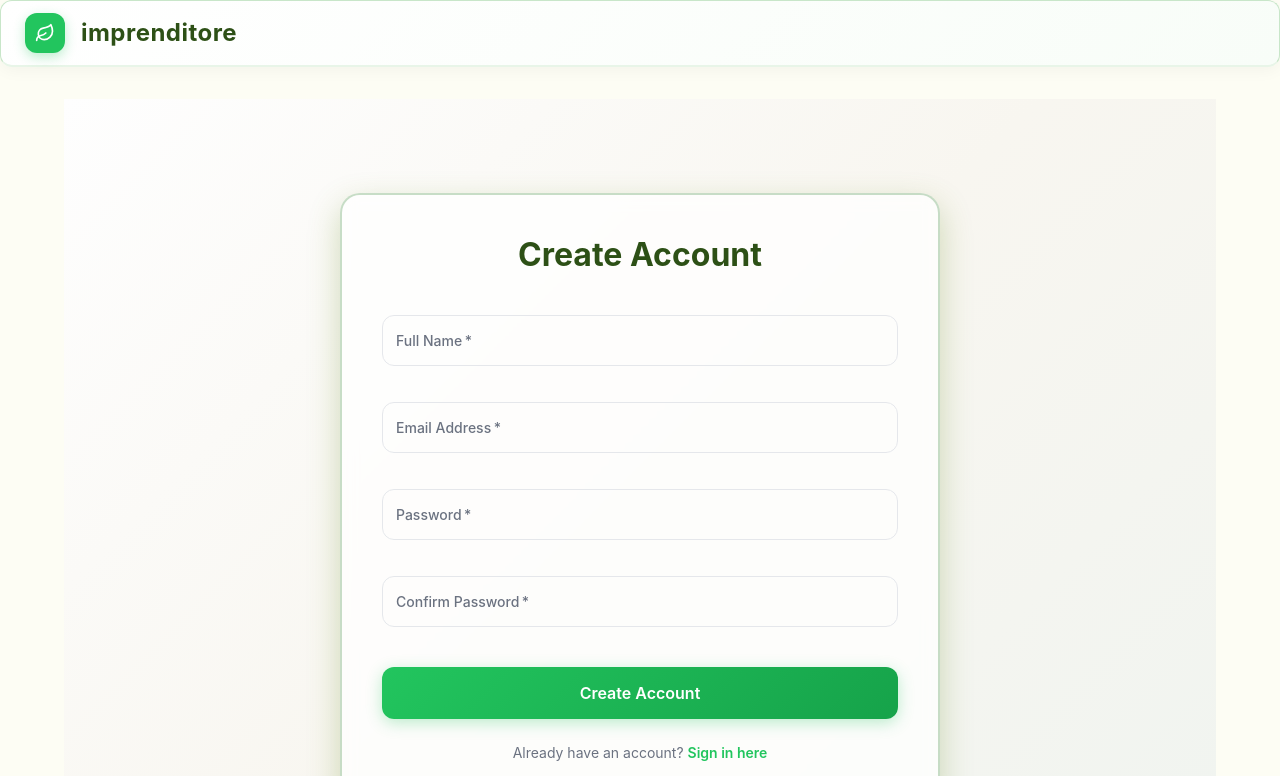
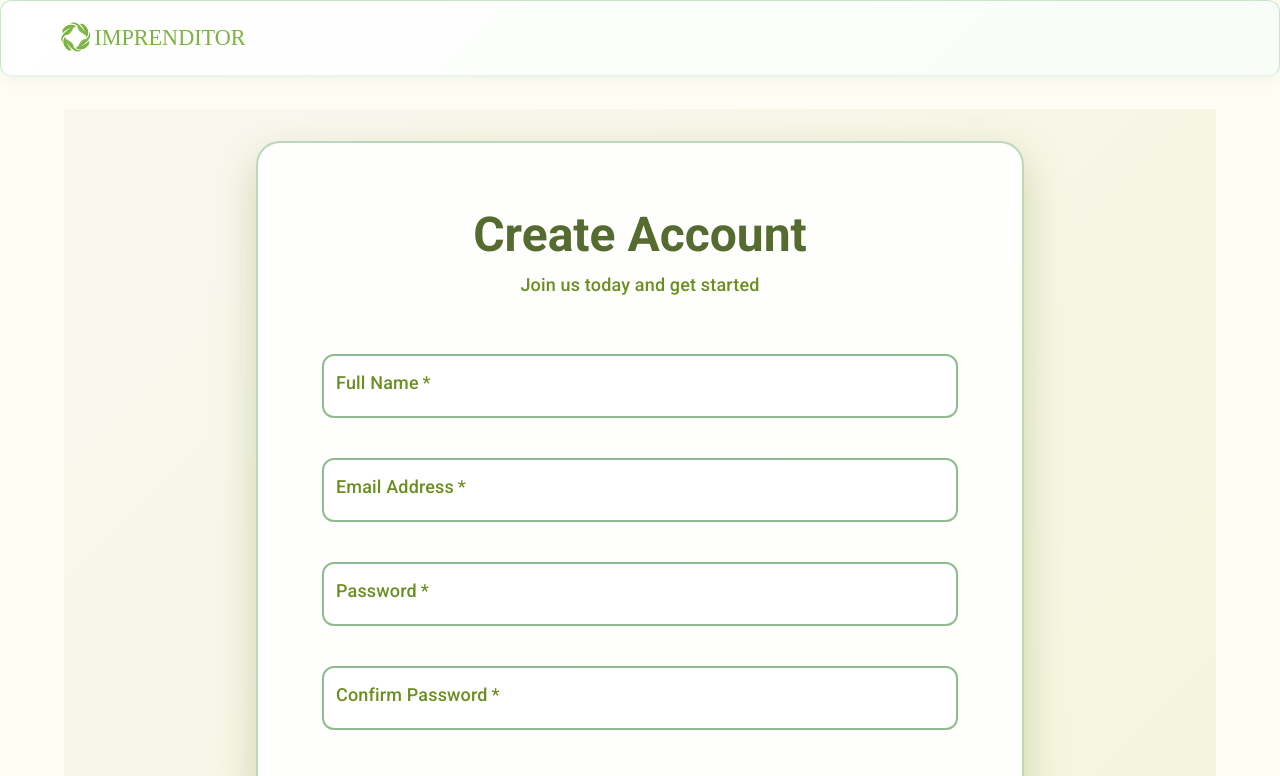
Before and after one commit to TiwariSudhanshu/SSM, a React (Create React App) app in the folder client/: page /register in a window 1280 px wide. Shown: the top 776 px of the page. Built offline with nearby package versions, Linux system fonts and the light colour scheme.

Commit message:
Updated navbar and login/register section

```diff
--- a/client/src/components/Navbar.js
+++ b/client/src/components/Navbar.js
@@ -4,6 +4,7 @@ import { useNavigate } from "react-router-dom"
 import { AppBar, Toolbar, Typography, Button, Box, IconButton, Drawer, List, ListItem } from "@mui/material"
 import { Leaf, Menu } from "lucide-react"
 import React from "react"
+import { ReactComponent as Logo } from './logo.svg';
 
 const Navbar = () => {
   const navigate = useNavigate()
@@ -90,6 +91,7 @@ const Navbar = () => {
           px: { xs: 2, sm: 3 },
         }}
       >
+
 <Box
   sx={{
     display: "flex",
@@ -97,36 +99,23 @@ const Navbar = () => {
     flexGrow: 1,
     cursor: "pointer",
   }}
-          onClick={() => window.location.href=("/")}
+  onClick={() => window.location.href = ("/")}
 >
   <Box
     sx={{
-              width: 40,
-              height: 40,
-              backgroundColor: "#22c55e",
-              borderRadius: "12px",
+      width: 220,
+      height: 50,
       display: "flex",
       alignItems: "center",
       justifyContent: "center",
       mr: 2,
-              boxShadow: "0 4px 12px rgba(34, 197, 94, 0.3)",
     }}
   >
-            <Leaf size={20} color="white" />
+    <Logo style={{ width: '100%', height: '100%', fill: '#7cb342' }} />
   </Box>
-          <Typography
-            variant="h6"
-            component="div"
-            sx={{
-              color: "#2d5016",
-              fontWeight: "bold",
-              fontSize: { xs: "1.25rem", sm: "1.5rem" },
-              letterSpacing: "0.02em",
-            }}
-          >
-            imprenditore
-          </Typography>
 </Box>
+
+
 
         {isAuthenticated && (
           <>
--- a/client/src/pages/Login.js
+++ b/client/src/pages/Login.js
@@ -1,6 +1,4 @@
-"use client";
-
-import { useState } from "react";
+import React, { useState } from "react";
 import { useNavigate, Link } from "react-router-dom";
 import {
   Box,
@@ -12,6 +10,8 @@ import {
   Link as MuiLink,
   createTheme,
   ThemeProvider,
+  Container,
+  useMediaQuery,
 } from "@mui/material";
 import { login } from "../services/api";
 
@@ -19,12 +19,12 @@ import { login } from "../services/api";
 const greenTheme = createTheme({
   palette: {
     primary: {
-      main: "#6B8E23", // Dark green
+      main: "#6B8E23",
       light: "#8FBC8F",
       dark: "#556B2F",
     },
     secondary: {
-      main: "#90EE90", // Light green
+      main: "#90EE90",
     },
     background: {
       default: "linear-gradient(135deg, #FAF7F0 0%, #F5F5DC 100%)",
@@ -66,14 +66,14 @@ const greenTheme = createTheme({
           textTransform: "none",
           fontWeight: 600,
           fontSize: "16px",
-          padding: "12px 24px",
+          padding: "14px 24px",
         },
       },
     },
     MuiPaper: {
       styleOverrides: {
         root: {
-          borderRadius: "16px",
+          borderRadius: "20px",
           border: "2px solid #8FBC8F",
         },
       },
@@ -88,6 +88,12 @@ const Login = () => {
     password: "",
   });
   const [error, setError] = useState("");
+  const [isLoading, setIsLoading] = useState(false);
+
+  // Responsive breakpoints
+  const isMobile = useMediaQuery('(max-width:600px)');
+  const isTablet = useMediaQuery('(max-width:960px)');
+  const isDesktop = useMediaQuery('(min-width:1200px)');
 
   const handleChange = (e) => {
     setFormData({
@@ -98,6 +104,9 @@ const Login = () => {
 
   const handleSubmit = async (e) => {
     e.preventDefault();
+    setIsLoading(true);
+    setError("");
+
     try {
       const response = await login(formData.email, formData.password);
       localStorage.setItem("token", response.token);
@@ -109,7 +118,36 @@ const Login = () => {
       }
     } catch (err) {
       setError(err.message || "Login failed");
+    } finally {
+      setIsLoading(false);
     }
+  };
+
+  // Dynamic sizing based on screen size
+  const getContainerWidth = () => {
+    if (isMobile) return "100%";
+    if (isTablet) return "70%";
+    if (isDesktop) return "70%";
+    return "60%";
+  };
+
+  const getMaxWidth = () => {
+    if (isMobile) return 400;
+    if (isTablet) return 600;
+    if (isDesktop) return 900;
+    return 700;
+  };
+
+  const getPadding = () => {
+    if (isMobile) return 4;
+    if (isTablet) return 6;
+    return 8;
+  };
+
+  const getTitleSize = () => {
+    if (isMobile) return "h5";
+    if (isTablet) return "h4";
+    return "h3";
   };
 
   return (
@@ -121,47 +159,83 @@ const Login = () => {
           alignItems: "center",
           minHeight: "100vh",
           background: "linear-gradient(135deg, #FAF7F0 0%, #F5F5DC 100%)",
-          padding: 2,
+          padding: { xs: 2, sm: 3, md: 4 },
+        }}
+      >
+        <Container
+          maxWidth={false}
+          sx={{
+            width: getContainerWidth(),
+            maxWidth: getMaxWidth(),
+            display: "flex",
+            justifyContent: "center",
           }}
         >
           <Paper
-          elevation={8}
+            elevation={12}
             sx={{
-            p: 5,
+              p: getPadding(),
               width: "100%",
-            maxWidth: 600,
-            background: "rgba(255, 255, 255, 0.75)",
-            backdropFilter: "blur(8px)",
-            WebkitBackdropFilter: "blur(8px)",
-            border: "2px solid rgba(143, 188, 143, 0.5)",
-            borderRadius: "20px",
-            boxShadow: "0 12px 32px rgba(107, 142, 35, 0.3)",
+              background: "rgba(255, 255, 255, 0.85)",
+              backdropFilter: "blur(10px)",
+              WebkitBackdropFilter: "blur(10px)",
+              border: "2px solid rgba(143, 188, 143, 0.6)",
+              borderRadius: "24px",
+              boxShadow: {
+                xs: "0 8px 24px rgba(107, 142, 35, 0.2)",
+                sm: "0 12px 32px rgba(107, 142, 35, 0.25)",
+                md: "0 16px 40px rgba(107, 142, 35, 0.3)",
+              },
+              minHeight: { xs: "auto", sm: "500px", md: "600px" },
             }}
           >
             <Typography
-            variant="h4"
+              variant={getTitleSize()}
               component="h1"
               gutterBottom
               sx={{
                 color: "#556B2F",
                 fontWeight: 700,
                 textAlign: "center",
-              mb: 3,
-              fontSize: "28px",
+                mb: { xs: 2, sm: 3, md: 1 },
+                fontSize: {
+                  xs: "24px",
+                  sm: "32px",
+                  md: "40px",
+                  lg: "48px",
+                },
               }}
             >
               Welcome Back
+            </Typography>
+
+            <Typography
+              variant="body1"
+              sx={{
+                color: "#6B8E23",
+                textAlign: "center",
+                mb: { xs: 3, sm: 4, md: 5 },
+                fontSize: {
+                  xs: "14px",
+                  sm: "16px",
+                  md: "18px",
+                },
+                fontWeight: 500,
+              }}
+            >
+              Sign in to your account to continue
             </Typography>
 
             {error && (
               <Alert
                 severity="error"
                 sx={{
-                mb: 3,
+                  mb: { xs: 2, sm: 3, md: 4 },
                   borderRadius: "12px",
                   backgroundColor: "#FFE6E6",
                   color: "#D32F2F",
                   border: "1px solid #FFCDD2",
+                  fontSize: { xs: "14px", sm: "16px" },
                 }}
               >
                 {error}
@@ -178,7 +252,16 @@ const Login = () => {
                 onChange={handleChange}
                 margin="normal"
                 required
-              sx={{ mb: 2 }}
+                sx={{
+                  mb: { xs: 2, sm: 3 },
+                  "& .MuiOutlinedInput-root": {
+                    height: { xs: "48px", sm: "56px", md: "64px" },
+                    fontSize: { xs: "14px", sm: "16px", md: "18px" },
+                  },
+                  "& .MuiInputLabel-root": {
+                    fontSize: { xs: "14px", sm: "16px", md: "18px" },
+                  },
+                }}
               />
 
               <TextField
@@ -190,31 +273,47 @@ const Login = () => {
                 onChange={handleChange}
                 margin="normal"
                 required
-              sx={{ mb: 3 }}
+                sx={{
+                  mb: { xs: 2, sm: 3, md: 4 },
+                  "& .MuiOutlinedInput-root": {
+                    height: { xs: "48px", sm: "56px", md: "64px" },
+                    fontSize: { xs: "14px", sm: "16px", md: "18px" },
+                  },
+                  "& .MuiInputLabel-root": {
+                    fontSize: { xs: "14px", sm: "16px", md: "18px" },
+                  },
+                }}
               />
+
 
               <Button
                 type="submit"
                 fullWidth
                 variant="contained"
+                disabled={isLoading}
                 sx={{
-                mt: 2,
-                mb: 3,
+                  mt: { xs: 1, sm: 2 },
+                  mb: { xs: 3, sm: 4 },
                   backgroundColor: "#6B8E23",
                   color: "#FFFFFF",
                   fontWeight: 600,
-                fontSize: "16px",
-                padding: "14px",
+                  fontSize: { xs: "16px", sm: "18px", md: "20px" },
+                  padding: { xs: "12px", sm: "16px", md: "20px" },
                   borderRadius: "12px",
+                  height: { xs: "48px", sm: "56px", md: "64px" },
                   "&:hover": {
                     backgroundColor: "#556B2F",
-                  transform: "translateY(-1px)",
-                  boxShadow: "0 6px 20px rgba(107, 142, 35, 0.3)",
+                    transform: "translateY(-2px)",
+                    boxShadow: "0 8px 24px rgba(107, 142, 35, 0.4)",
+                  },
+                  "&:disabled": {
+                    backgroundColor: "#8FBC8F",
+                    color: "#FFFFFF",
                   },
                   transition: "all 0.3s ease",
                 }}
               >
-              Sign In
+                {isLoading ? "Signing In..." : "Sign In"}
               </Button>
 
               <Box sx={{ textAlign: "center" }}>
@@ -222,7 +321,8 @@ const Login = () => {
                   variant="body2"
                   sx={{
                     color: "#6B8E23",
-                  fontSize: "14px",
+                    fontSize: { xs: "14px", sm: "16px", md: "18px" },
+                    fontWeight: 500,
                   }}
                 >
                   Don't have an account?{" "}
@@ -245,6 +345,7 @@ const Login = () => {
               </Box>
             </form>
           </Paper>
+        </Container>
       </Box>
     </ThemeProvider>
   );
--- a/client/src/pages/Register.js
+++ b/client/src/pages/Register.js
@@ -1,120 +1,244 @@
+import React, { useState } from "react";
+import { useNavigate, Link } from "react-router-dom";
+import {
+  Box,
+  Paper,
+  TextField,
+  Button,
+  Typography,
+  Alert,
+  Link as MuiLink,
+  createTheme,
+  ThemeProvider,
+  Container,
+  useMediaQuery,
+} from "@mui/material";
+import { register } from "../services/api";
 
-import { useState } from "react"
-import { useNavigate, Link } from "react-router-dom"
-import { Box, Paper, TextField, Button, Typography, Alert, Link as MuiLink } from "@mui/material"
-import { register } from "../services/api"
+// Create a custom green theme (same as login)
+const greenTheme = createTheme({
+  palette: {
+    primary: {
+      main: "#6B8E23",
+      light: "#8FBC8F",
+      dark: "#556B2F",
+    },
+    secondary: {
+      main: "#90EE90",
+    },
+    background: {
+      default: "linear-gradient(135deg, #FAF7F0 0%, #F5F5DC 100%)",
+    },
+  },
+  components: {
+    MuiTextField: {
+      styleOverrides: {
+        root: {
+          "& .MuiOutlinedInput-root": {
+            borderRadius: "12px",
+            backgroundColor: "#FFFFFF",
+            "& fieldset": {
+              borderColor: "#8FBC8F",
+              borderWidth: "2px",
+            },
+            "&:hover fieldset": {
+              borderColor: "#6B8E23",
+            },
+            "&.Mui-focused fieldset": {
+              borderColor: "#6B8E23",
+              borderWidth: "2px",
+            },
+          },
+          "& .MuiInputLabel-root": {
+            color: "#6B8E23",
+            fontWeight: 500,
+          },
+          "& .MuiInputLabel-root.Mui-focused": {
+            color: "#6B8E23",
+          },
+        },
+      },
+    },
+    MuiButton: {
+      styleOverrides: {
+        root: {
+          borderRadius: "12px",
+          textTransform: "none",
+          fontWeight: 600,
+          fontSize: "16px",
+          padding: "14px 24px",
+        },
+      },
+    },
+    MuiPaper: {
+      styleOverrides: {
+        root: {
+          borderRadius: "20px",
+          border: "2px solid #8FBC8F",
+        },
+      },
+    },
+  },
+});
 
 const Register = () => {
-  const navigate = useNavigate()
+  const navigate = useNavigate();
   const [formData, setFormData] = useState({
     name: "",
     email: "",
     password: "",
     confirmPassword: "",
-  })
-  const [error, setError] = useState("")
+  });
+  const [error, setError] = useState("");
+  const [isLoading, setIsLoading] = useState(false);
+
+  // Responsive breakpoints (same as login)
+  const isMobile = useMediaQuery('(max-width:600px)');
+  const isTablet = useMediaQuery('(max-width:960px)');
+  const isDesktop = useMediaQuery('(min-width:1200px)');
 
   const handleChange = (e) => {
     setFormData({
       ...formData,
       [e.target.name]: e.target.value,
-    })
-  }
+    });
+  };
 
   const handleSubmit = async (e) => {
-    e.preventDefault()
-    setError("")
+    e.preventDefault();
+    setIsLoading(true);
+    setError("");
 
     if (formData.password !== formData.confirmPassword) {
-      setError("Passwords do not match")
-      return
+      setError("Passwords do not match");
+      setIsLoading(false);
+      return;
     }
 
     try {
-      const response = await register(formData.name, formData.email, formData.password)
-      localStorage.setItem("token", response.token)
-      navigate("/dashboard")
+      const response = await register(formData.name, formData.email, formData.password);
+      localStorage.setItem("token", response.token);
+      navigate("/dashboard");
     } catch (err) {
-      setError(err.response?.data?.message || "Registration failed")
+      setError(err.response?.data?.message || "Registration failed");
+    } finally {
+      setIsLoading(false);
     }
-  }
+  };
 
-  const textFieldStyles = {
-    mb: 2.5,
-    "& .MuiInputLabel-root": {
-      color: "#6b7280",
-      fontSize: "0.875rem",
-      fontWeight: 500,
-    },
-    "& .MuiOutlinedInput-root": {
-      borderRadius: "12px",
-      "& fieldset": {
-        borderColor: "#e5e7eb",
-        borderWidth: "1.5px",
-      },
-      "&.Mui-focused fieldset": {
-        borderColor: "#22c55e",
-        borderWidth: "2px",
-      },
-      "& input": {
-        color: "#000000", // black text
-      },
-    },
-    "& .MuiInputBase-input": {
-      padding: "14px 16px",
-    },
-  }
+  // Dynamic sizing based on screen size (same as login)
+  const getContainerWidth = () => {
+    if (isMobile) return "100%";
+    if (isTablet) return "70%";
+    if (isDesktop) return "75%";
+    return "60%";
+  };
+
+  const getMaxWidth = () => {
+    if (isMobile) return 400;
+    if (isTablet) return 600;
+    if (isDesktop) return 900;
+    return 700;
+  };
+
+  const getPadding = () => {
+    if (isMobile) return 4;
+    if (isTablet) return 6;
+    return 8;
+  };
+
+  const getTitleSize = () => {
+    if (isMobile) return "h5";
+    if (isTablet) return "h4";
+    return "h3";
+  };
 
   return (
+    <ThemeProvider theme={greenTheme}>
       <Box
         sx={{
           display: "flex",
           justifyContent: "center",
           alignItems: "center",
           minHeight: "100vh",
-        background: "linear-gradient(135deg, #fefefe 0%, #f8f6f0 50%, #f0f4f0 100%)",
-        padding: { xs: 2, sm: 3 },
+          background: "linear-gradient(135deg, #FAF7F0 0%, #F5F5DC 100%)",
+          padding: { xs: 2, sm: 3, md: 4 },
+        }}
+      >
+        <Container
+          maxWidth={false}
+          sx={{
+            width: getContainerWidth(),
+            maxWidth: getMaxWidth(),
+            display: "flex",
+            justifyContent: "center",
           }}
         >
           <Paper
-          elevation={8}
+            elevation={12}
             sx={{
-            p: 5,
+              p: getPadding(),
               width: "100%",
-            maxWidth: 600,
-            background: "rgba(255, 255, 255, 0.75)",
-            backdropFilter: "blur(8px)",
-            WebkitBackdropFilter: "blur(8px)",
-            border: "2px solid rgba(143, 188, 143, 0.5)",
-            borderRadius: "20px",
-            boxShadow: "0 12px 32px rgba(107, 142, 35, 0.3)",
+              background: "rgba(255, 255, 255, 0.85)",
+              backdropFilter: "blur(10px)",
+              WebkitBackdropFilter: "blur(10px)",
+              border: "2px solid rgba(143, 188, 143, 0.6)",
+              borderRadius: "24px",
+              boxShadow: {
+                xs: "0 8px 24px rgba(107, 142, 35, 0.2)",
+                sm: "0 12px 32px rgba(107, 142, 35, 0.25)",
+                md: "0 16px 40px rgba(107, 142, 35, 0.3)",
+              },
+              minHeight: { xs: "auto", sm: "600px", md: "700px" },
             }}
           >
             <Typography
-          variant="h4"
+              variant={getTitleSize()}
               component="h1"
+              gutterBottom
               sx={{
-            mb: 3,
+                color: "#556B2F",
+                fontWeight: 700,
                 textAlign: "center",
-            color: "#2d5016",
-            fontWeight: "bold",
-            fontSize: { xs: "1.75rem", sm: "2rem" },
+                mb: { xs: 2, sm: 3, md: 1 },
+                fontSize: {
+                  xs: "24px",
+                  sm: "32px",
+                  md: "40px",
+                  lg: "48px",
+                },
               }}
             >
               Create Account
+            </Typography>
+
+            <Typography
+              variant="body1"
+              sx={{
+                color: "#6B8E23",
+                textAlign: "center",
+                mb: { xs: 3, sm: 4, md: 5 },
+                fontSize: {
+                  xs: "14px",
+                  sm: "16px",
+                  md: "18px",
+                },
+                fontWeight: 500,
+              }}
+            >
+              Join us today and get started
             </Typography>
 
             {error && (
               <Alert
                 severity="error"
                 sx={{
-              mb: 3,
+                  mb: { xs: 2, sm: 3, md: 4 },
                   borderRadius: "12px",
-              backgroundColor: "#fef2f2",
-              border: "1px solid #fecaca",
-              "& .MuiAlert-icon": {
-                color: "#dc2626",
-              },
+                  backgroundColor: "#FFE6E6",
+                  color: "#D32F2F",
+                  border: "1px solid #FFCDD2",
+                  fontSize: { xs: "14px", sm: "16px" },
                 }}
               >
                 {error}
@@ -130,7 +254,16 @@ const Register = () => {
                 onChange={handleChange}
                 margin="normal"
                 required
-            sx={textFieldStyles}
+                sx={{
+                  mb: { xs: 2, sm: 3 },
+                  "& .MuiOutlinedInput-root": {
+                    height: { xs: "48px", sm: "56px", md: "64px" },
+                    fontSize: { xs: "14px", sm: "16px", md: "18px" },
+                  },
+                  "& .MuiInputLabel-root": {
+                    fontSize: { xs: "14px", sm: "16px", md: "18px" },
+                  },
+                }}
               />
 
               <TextField
@@ -142,7 +275,16 @@ const Register = () => {
                 onChange={handleChange}
                 margin="normal"
                 required
-            sx={textFieldStyles}
+                sx={{
+                  mb: { xs: 2, sm: 3 },
+                  "& .MuiOutlinedInput-root": {
+                    height: { xs: "48px", sm: "56px", md: "64px" },
+                    fontSize: { xs: "14px", sm: "16px", md: "18px" },
+                  },
+                  "& .MuiInputLabel-root": {
+                    fontSize: { xs: "14px", sm: "16px", md: "18px" },
+                  },
+                }}
               />
 
               <TextField
@@ -154,7 +296,16 @@ const Register = () => {
                 onChange={handleChange}
                 margin="normal"
                 required
-            sx={textFieldStyles}
+                sx={{
+                  mb: { xs: 2, sm: 3 },
+                  "& .MuiOutlinedInput-root": {
+                    height: { xs: "48px", sm: "56px", md: "64px" },
+                    fontSize: { xs: "14px", sm: "16px", md: "18px" },
+                  },
+                  "& .MuiInputLabel-root": {
+                    fontSize: { xs: "14px", sm: "16px", md: "18px" },
+                  },
+                }}
               />
 
               <TextField
@@ -166,41 +317,55 @@ const Register = () => {
                 onChange={handleChange}
                 margin="normal"
                 required
-            sx={{ ...textFieldStyles, mb: 3 }}
+                sx={{
+                  mb: { xs: 2, sm: 3, md: 4 },
+                  "& .MuiOutlinedInput-root": {
+                    height: { xs: "48px", sm: "56px", md: "64px" },
+                    fontSize: { xs: "14px", sm: "16px", md: "18px" },
+                  },
+                  "& .MuiInputLabel-root": {
+                    fontSize: { xs: "14px", sm: "16px", md: "18px" },
+                  },
+                }}
               />
 
               <Button
                 type="submit"
                 fullWidth
                 variant="contained"
+                disabled={isLoading}
                 sx={{
-              mt: 2,
-              mb: 3,
-              py: 1.5,
+                  mt: { xs: 1, sm: 2 },
+                  mb: { xs: 3, sm: 4 },
+                  backgroundColor: "#6B8E23",
+                  color: "#FFFFFF",
+                  fontWeight: 600,
+                  fontSize: { xs: "16px", sm: "18px", md: "20px" },
+                  padding: { xs: "12px", sm: "16px", md: "20px" },
                   borderRadius: "12px",
-              background: "linear-gradient(135deg, #22c55e 0%, #16a34a 100%)",
-              color: "#ffffff",
-              fontWeight: 600,
-              fontSize: "1rem",
-              textTransform: "none",
-              boxShadow: "0 4px 16px rgba(34, 197, 94, 0.3)",
+                  height: { xs: "48px", sm: "56px", md: "64px" },
                   "&:hover": {
-                background: "linear-gradient(135deg, #16a34a 0%, #15803d 100%)",
-                boxShadow: "0 6px 20px rgba(34, 197, 94, 0.4)",
-                transform: "translateY(-1px)",
+                    backgroundColor: "#556B2F",
+                    transform: "translateY(-2px)",
+                    boxShadow: "0 8px 24px rgba(107, 142, 35, 0.4)",
                   },
-              transition: "all 0.2s ease-in-out",
+                  "&:disabled": {
+                    backgroundColor: "#8FBC8F",
+                    color: "#FFFFFF",
+                  },
+                  transition: "all 0.3s ease",
                 }}
               >
-            Create Account
+                {isLoading ? "Creating Account..." : "Create Account"}
               </Button>
 
               <Box sx={{ textAlign: "center" }}>
                 <Typography
                   variant="body2"
                   sx={{
-                color: "#6b7280",
-                fontSize: "0.875rem",
+                    color: "#6B8E23",
+                    fontSize: { xs: "14px", sm: "16px", md: "18px" },
+                    fontWeight: 500,
                   }}
                 >
                   Already have an account?{" "}
@@ -208,12 +373,12 @@ const Register = () => {
                     component={Link}
                     to="/login"
                     sx={{
-                  color: "#22c55e",
+                      color: "#556B2F",
                       fontWeight: 600,
                       textDecoration: "none",
                       "&:hover": {
-                    color: "#16a34a",
                         textDecoration: "underline",
+                        color: "#6B8E23",
                       },
                     }}
                   >
@@ -223,8 +388,10 @@ const Register = () => {
               </Box>
             </form>
           </Paper>
+        </Container>
       </Box>
-  )
-}
+    </ThemeProvider>
+  );
+};
 
-export default Register
+export default Register;
```
Also changed, not shown: client/public/logo.svg (added), client/src/components/logo.svg (added). Lines whose indentation alone changed are shown as unchanged.
